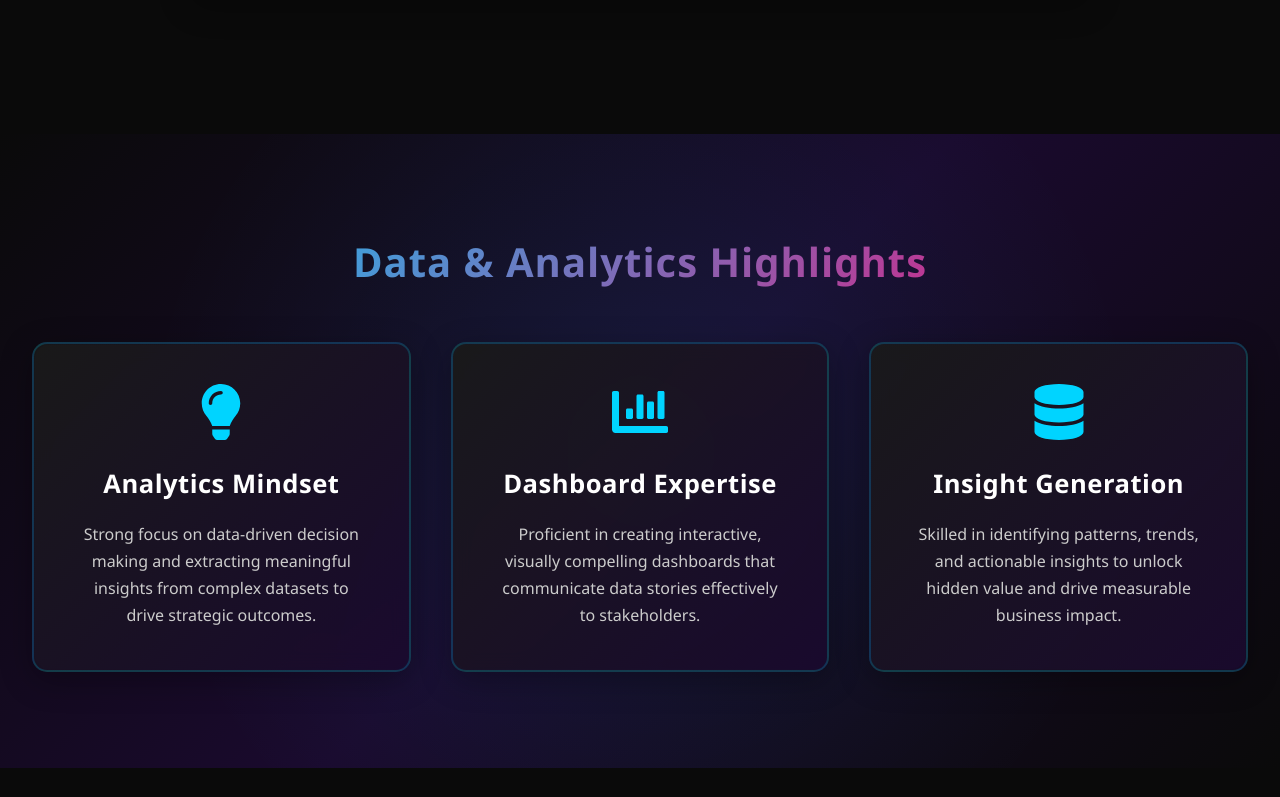
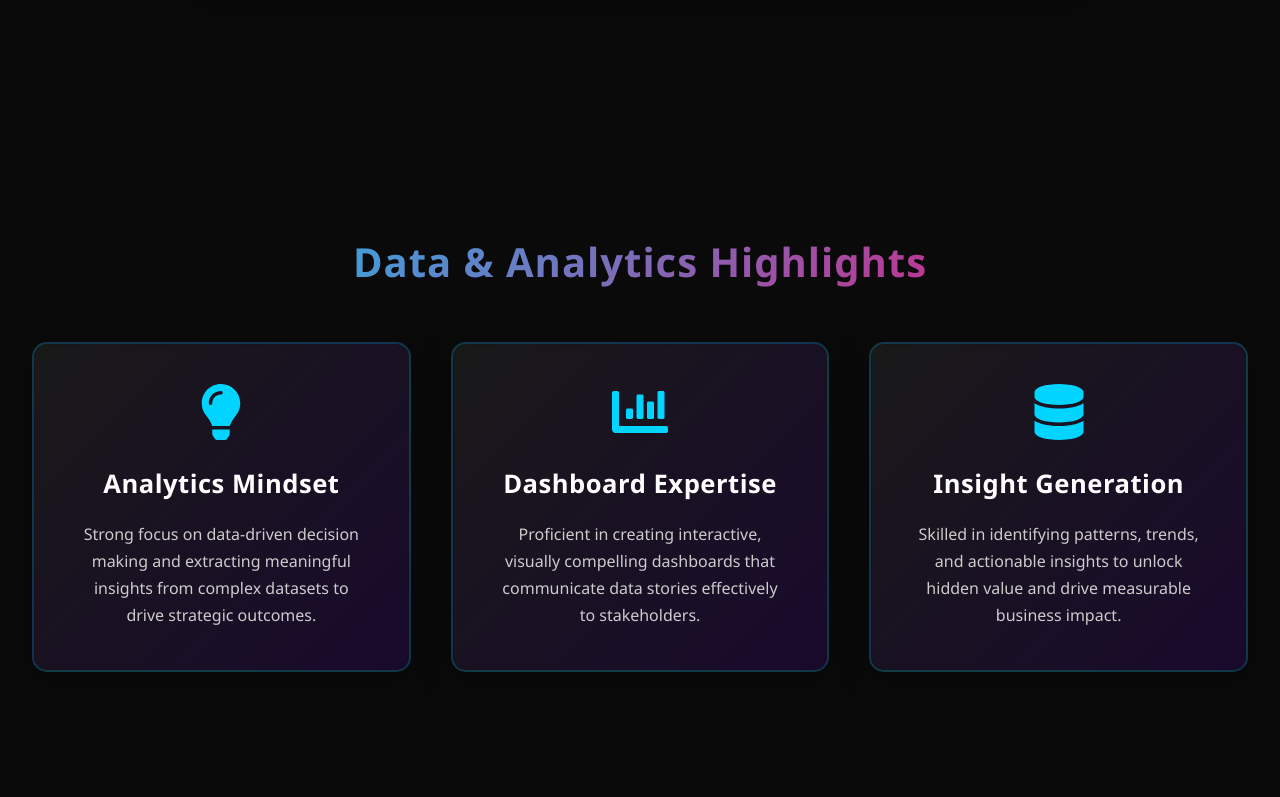
Before and after one commit to ayush-4299/Portfolio-frontend, a React (Create React App) app: page / in a window 1280 px wide. Shown: the part 5663-6460 px from the top of the page. Built offline with nearby package versions, Linux system fonts and the light colour scheme.

Commit message:
Remove gradient background from DataHighlights section

```diff
--- a/src/components/DataHighlights.js
+++ b/src/components/DataHighlights.js
@@ -5,21 +5,10 @@ import { FaChartBar, FaDatabase, FaLightbulb } from 'react-icons/fa';
 
 const DataHighlightsSection = styled.section`
   padding: 6rem 2rem;
-  background: linear-gradient(135deg, #0a0a0a 0%, #1a0a2e 50%, #0a0a0a 100%);
+  background: #0a0a0a;
   text-align: center;
   position: relative;
   overflow: hidden;
-
-  &::before {
-    content: '';
-    position: absolute;
-    top: 0;
-    left: 0;
-    right: 0;
-    bottom: 0;
-    background: radial-gradient(circle at 50% 50%, rgba(0, 212, 255, 0.08) 0%, transparent 70%);
-    pointer-events: none;
-  }
 `;
 
 const SectionTitle = styled(motion.h2)`
```
